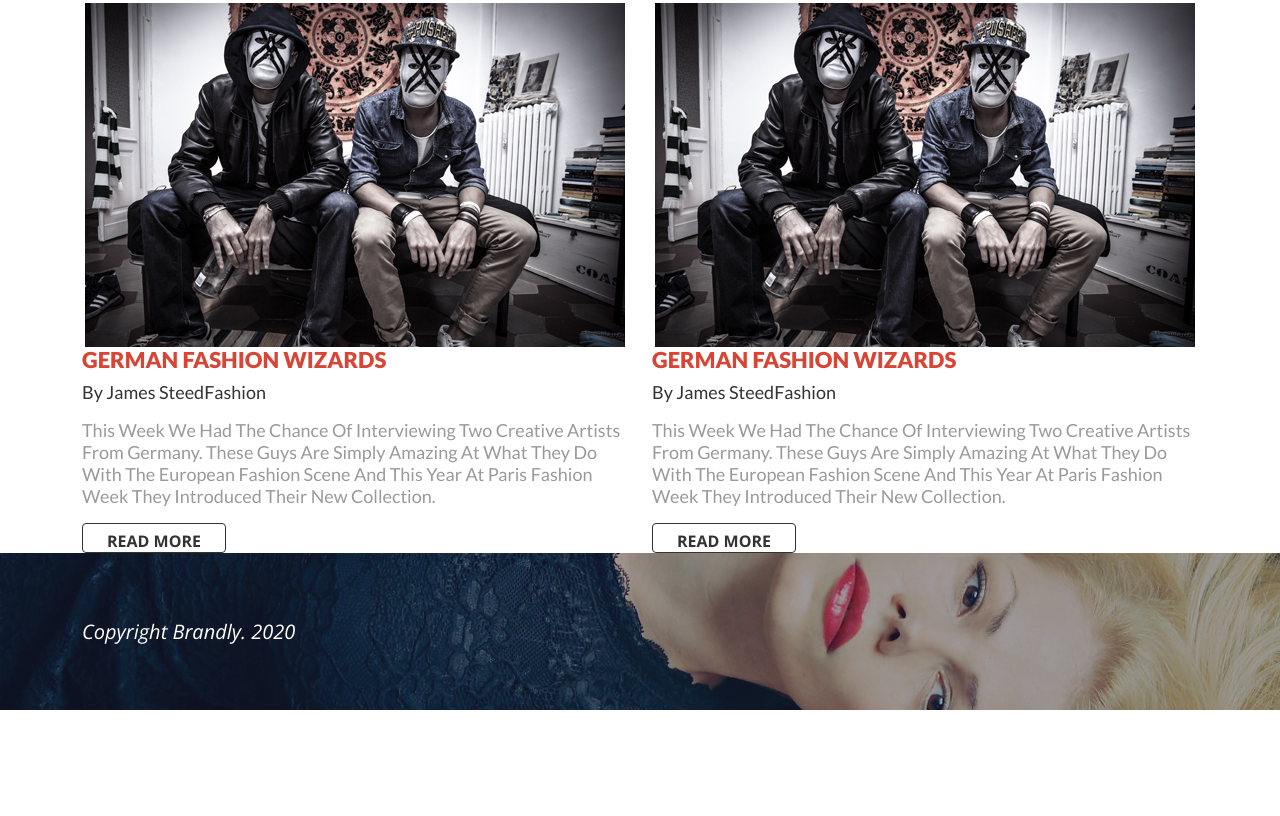
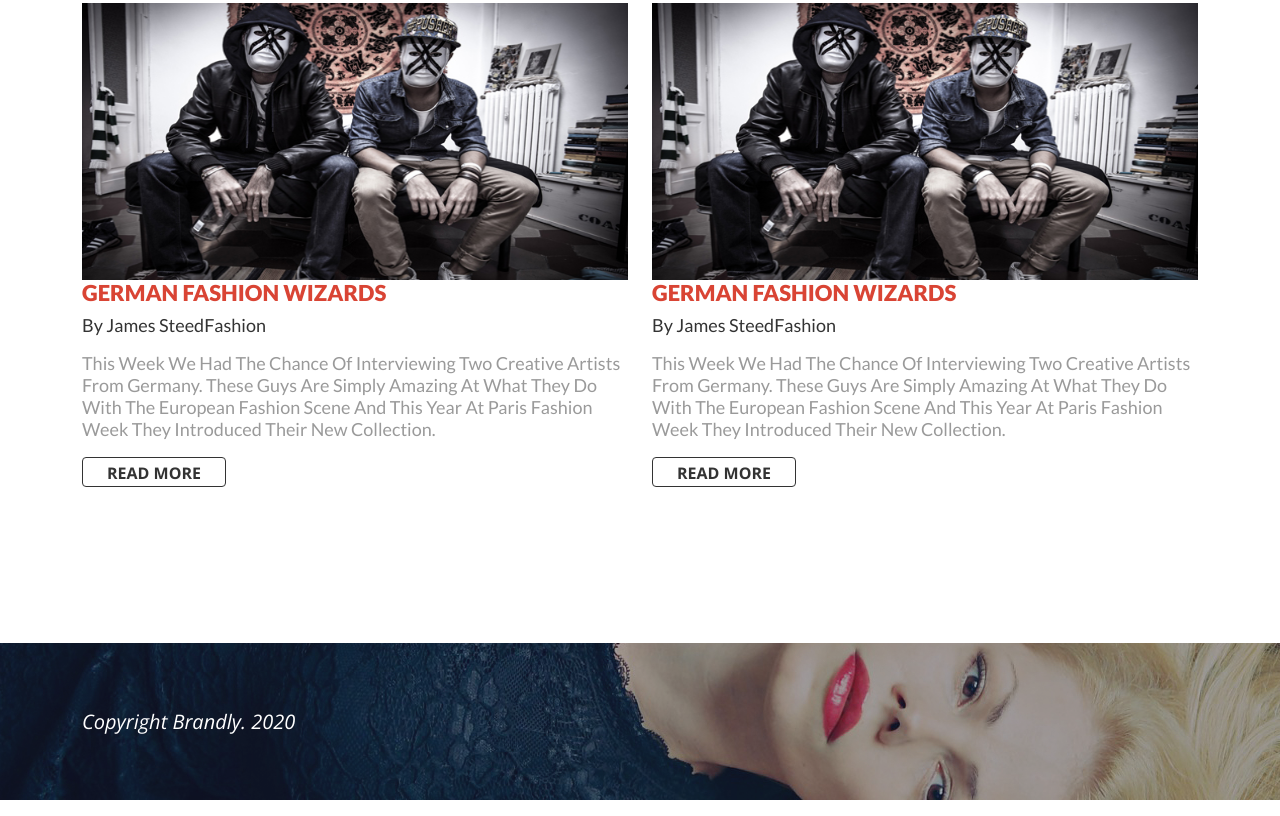
Before and after one commit to Xadichem/Brandly1, a plain HTML site: page index.html in a window 1280 px wide. Shown: the part 1511-2327 px from the top of the page. Before the commit the page ends 2237 px from the top, so only its background shows below. Drawn offline with nearby package versions, Linux system fonts and the light colour scheme; files that its build step writes are made by us from their sources.

Commit message:
Add scss/

```diff
--- a/scss/_blog.scss
+++ b/scss/_blog.scss
@@ -51,6 +51,7 @@
     box-sizing: border-box;
   }
   &__link {
+    padding: 4px 20px;
     font-family: $secondary-font;
     font-style: normal;
     font-weight: 700;
@@ -58,5 +59,7 @@
     line-height: 22px;
     text-transform: uppercase;
     color: $dark;
+    justify-content: center;
+    align-items: center;
   }
 }
--- a/scss/_footer.scss
+++ b/scss/_footer.scss
@@ -2,6 +2,7 @@
 
 .footer {
   min-height: 157px;
+  margin-top: 86px;
   background-image: url("../images/footer.jpg");
   background-repeat: no-repeat;
   background-position: center;
--- a/scss/_media.scss
+++ b/scss/_media.scss
@@ -5,3 +5,9 @@
     }
   }
 }
+@media (min-width: 768px) {
+  .blog__item-img {
+    width: 100%;
+    height: 50%;
+  }
+}
```
